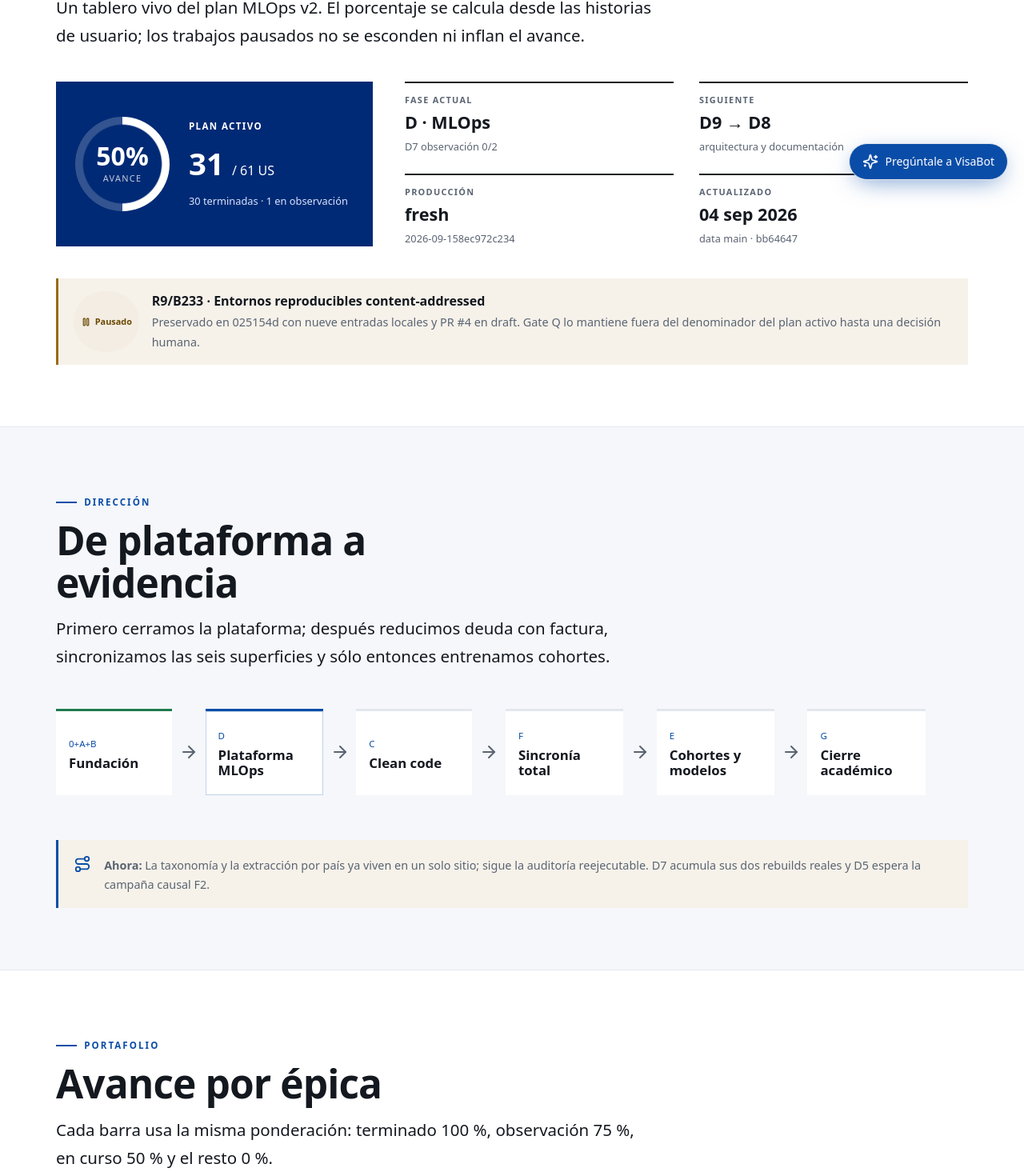
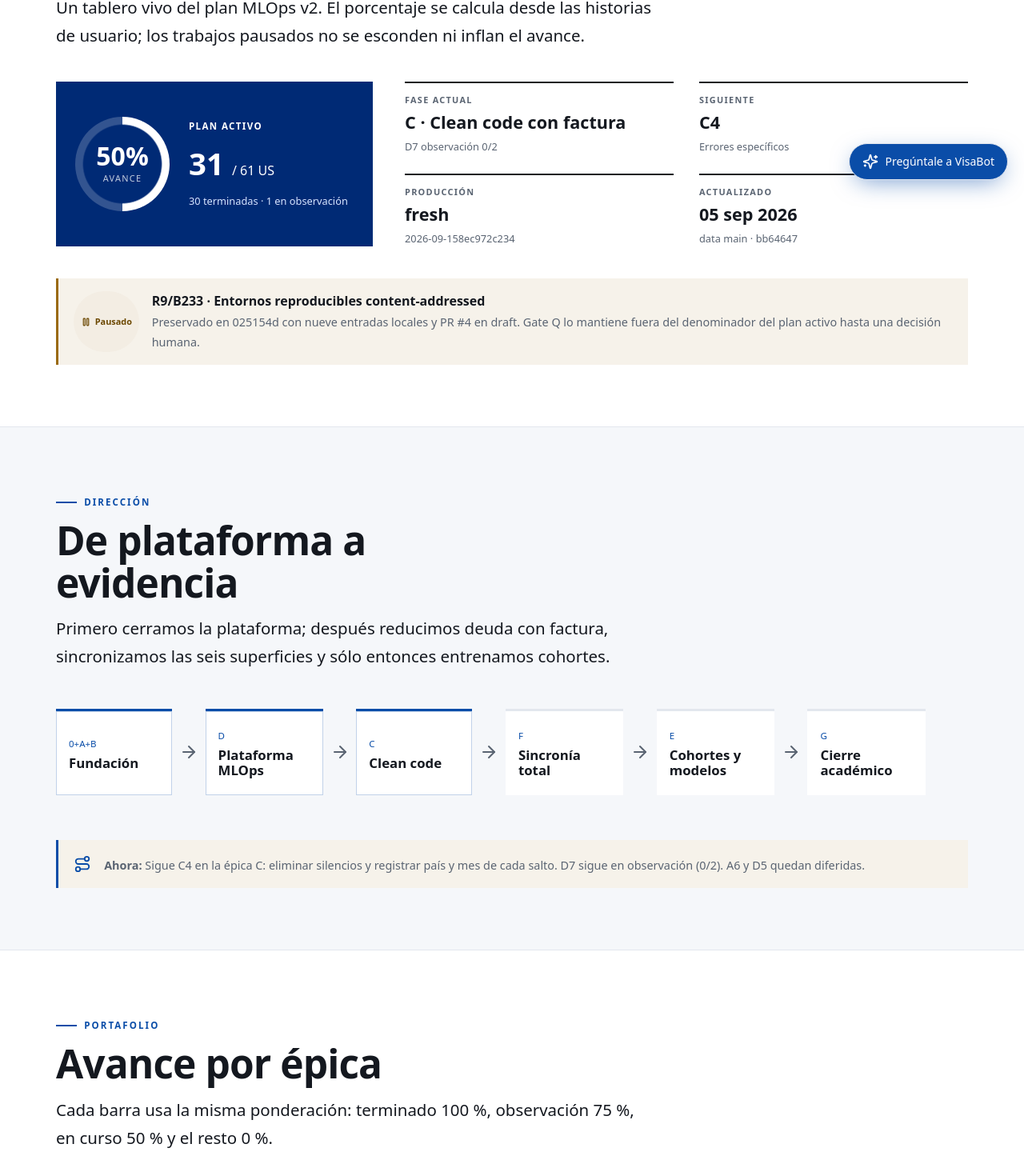
Before and after one commit to UACJ-MIAAD/VisaPredictAI_WEB, a Next.js app: page /plan in a window 1280 px wide. Shown: the part 555-2025 px from the top of the page at 80% size. Built offline with nearby package versions, Linux system fonts and the light colour scheme.

Commit message:
Web: derive the plan focus instead of hard-coding it

```diff
--- a/components/pages/plan-page.tsx
+++ b/components/pages/plan-page.tsx
@@ -14,6 +14,7 @@ import {
   PLAN_UPDATES,
   copy,
   epicStats,
+  planFocus,
   planStats,
   type PlanStatus,
 } from "@/lib/plan-data";
@@ -81,8 +82,31 @@ function SectionHeading({
   );
 }
 
+// «A6, D5 y D8» en vez de «A6 y D5 y D8»: la lista corrida necesita el conector sólo al final.
+const list = (items: { id: string }[], conjunction: string) => {
+  const ids = items.map((item) => item.id);
+  if (ids.length <= 1) return ids.join("");
+  return `${ids.slice(0, -1).join(", ")} ${conjunction} ${ids[ids.length - 1]}`;
+};
+
+// El resultado de una historia ya empieza en mayúscula porque se lee suelto en la tarjeta;
+// dentro de una frase corrida hay que bajarla, sin tocar siglas como «DVC» o «MASE».
+const lower = (text: string) =>
+  /^[A-ZÁÉÍÓÚÑ][a-záéíóúñ]/.test(text) ? text[0].toLowerCase() + text.slice(1) : text;
+
+// El estado de cada tramo de la ruta sale de sus épicas, no de una etiqueta escrita a mano:
+// así el diagrama no puede volver a decir «planificado» sobre una fase ya entregada.
+const roadmapStatus = (ids: string[]): PlanStatus => {
+  const stories = PLAN_EPICS.filter((epic) => ids.includes(epic.id)).flatMap((epic) => epic.stories);
+  if (stories.length === 0) return "planned";
+  if (stories.every((item) => item.status === "done")) return "done";
+  if (stories.some((item) => ["done", "observing", "active"].includes(item.status))) return "active";
+  return "planned";
+};
+
 export function PlanPage({ lang }: { lang: Lang }) {
   const stats = planStats();
+  const focus = planFocus();
   const es = lang === "es";
   const locale = es ? "es-MX" : "en-US";
 
@@ -129,13 +153,29 @@ export function PlanPage({ lang }: { lang: Lang }) {
             <div className={styles.metrics}>
               <article>
                 <span>{es ? "Fase actual" : "Current phase"}</span>
-                <strong>D · MLOps</strong>
-                <small>{es ? "D7 observación 0/2" : "D7 observation 0/2"}</small>
+                <strong>
+                  {focus.epic.id} · {copy(focus.epic.title, lang)}
+                </strong>
+                <small>
+                  {focus.observing.length > 0
+                    ? `${focus.observing.map((item) => item.id).join(", ")} ${
+                        es ? "observación" : "observation"
+                      } ${PLAN_META.observation.current}/${PLAN_META.observation.target}`
+                    : es
+                      ? "sin historias en observación"
+                      : "no stories under observation"}
+                </small>
               </article>
               <article>
                 <span>{es ? "Siguiente" : "Next"}</span>
-                <strong>D9 → D8</strong>
-                <small>{es ? "arquitectura y documentación" : "architecture and documentation"}</small>
+                <strong>{focus.next ? focus.next.id : es ? "Plan cerrado" : "Plan complete"}</strong>
+                <small>
+                  {focus.next
+                    ? copy(focus.next.title, lang)
+                    : es
+                      ? "ninguna historia por empezar"
+                      : "no stories left to start"}
+                </small>
               </article>
               <article>
                 <span>{es ? "Producción" : "Production"}</span>
@@ -150,7 +190,7 @@ export function PlanPage({ lang }: { lang: Lang }) {
                     month: "short",
                     year: "numeric",
                     timeZone: "UTC",
-                  }).format(new Date(`${PLAN_META.updatedAt}T00:00:00Z`))}
+                  }).format(new Date(`${focus.updatedAt}T00:00:00Z`))}
                 </strong>
                 <small>data main · {PLAN_META.dataMain.slice(0, 7)}</small>
               </article>
@@ -181,15 +221,15 @@ export function PlanPage({ lang }: { lang: Lang }) {
 
           <div className={styles.roadmap} aria-label={es ? "Ruta del plan" : "Plan route"}>
             {[
-              { id: "0+A+B", label: es ? "Fundación" : "Foundation", status: "done" as const },
-              { id: "D", label: es ? "Plataforma MLOps" : "MLOps platform", status: "active" as const },
-              { id: "C", label: es ? "Clean code" : "Clean code", status: "planned" as const },
-              { id: "F", label: es ? "Sincronía total" : "Full synchronization", status: "planned" as const },
-              { id: "E", label: es ? "Cohortes y modelos" : "Cohorts and models", status: "planned" as const },
-              { id: "G", label: es ? "Cierre académico" : "Academic closeout", status: "planned" as const },
+              { id: "0+A+B", label: es ? "Fundación" : "Foundation", epics: ["0", "A", "B"] },
+              { id: "D", label: es ? "Plataforma MLOps" : "MLOps platform", epics: ["D"] },
+              { id: "C", label: es ? "Clean code" : "Clean code", epics: ["C"] },
+              { id: "F", label: es ? "Sincronía total" : "Full synchronization", epics: ["F"] },
+              { id: "E", label: es ? "Cohortes y modelos" : "Cohorts and models", epics: ["E"] },
+              { id: "G", label: es ? "Cierre académico" : "Academic closeout", epics: ["G"] },
             ].map((step, index, all) => (
               <div className={styles.roadmapStep} key={step.id}>
-                <div className={styles.roadmapNode} data-status={step.status}>
+                <div className={styles.roadmapNode} data-status={roadmapStatus(step.epics)}>
                   <span>{step.id}</span>
                   <strong>{step.label}</strong>
                 </div>
@@ -202,9 +242,21 @@ export function PlanPage({ lang }: { lang: Lang }) {
             <Route aria-hidden />
             <p>
               <strong>{es ? "Ahora:" : "Now:"}</strong>{" "}
-              {es
-                ? "La taxonomía y la extracción por país ya viven en un solo sitio; sigue la auditoría reejecutable. D7 acumula sus dos rebuilds reales y D5 espera la campaña causal F2."
-                : "The taxonomy and per-country extraction now live in one place; the re-runnable audit comes next. D7 accumulates its two real rebuilds and D5 waits for the causal F2 campaign."}
+              {focus.next
+                ? es
+                  ? `Sigue ${focus.next.id} en la épica ${focus.epic.id}: ${lower(copy(focus.next.outcome, lang))}`
+                  : `${focus.next.id} is next in epic ${focus.epic.id}: ${lower(copy(focus.next.outcome, lang))}`
+                : es
+                  ? "No queda ninguna historia por empezar."
+                  : "No stories are left to start."}
+              {focus.observing.length > 0 &&
+                (es
+                  ? ` ${list(focus.observing, "y")} ${focus.observing.length > 1 ? "siguen" : "sigue"} en observación (${PLAN_META.observation.current}/${PLAN_META.observation.target}).`
+                  : ` ${list(focus.observing, "and")} ${focus.observing.length > 1 ? "remain" : "remains"} under observation (${PLAN_META.observation.current}/${PLAN_META.observation.target}).`)}
+              {focus.deferred.length > 0 &&
+                (es
+                  ? ` ${list(focus.deferred, "y")} ${focus.deferred.length > 1 ? "quedan diferidas" : "queda diferida"}.`
+                  : ` ${list(focus.deferred, "and")} ${focus.deferred.length > 1 ? "stay" : "stays"} deferred.`)}
             </p>
           </div>
         </div>
@@ -264,7 +316,7 @@ export function PlanPage({ lang }: { lang: Lang }) {
             {PLAN_EPICS.map((epic) => {
               const progress = epicStats(epic);
               return (
-                <details key={epic.id} open={epic.id === PLAN_META.currentEpic}>
+                <details key={epic.id} open={epic.id === focus.epic.id}>
                   <summary>
                     <span className={styles.detailCode}>{epic.id}</span>
                     <span className={styles.detailTitle}>
--- a/lib/plan-data.ts
+++ b/lib/plan-data.ts
@@ -42,13 +42,13 @@ const story = (
   evidence?: string,
 ): PlanStory => ({ id, title, outcome, status, evidence });
 
+// Sólo hechos que ningún dato del plan puede derivar. La fase actual, la siguiente historia y la
+// fecha de actualización se calculan en `planFocus()`: cablearlas aquí es lo que dejó la cabecera
+// anunciando «D9 → D8» meses después de entregar ambas.
 export const PLAN_META = {
-  updatedAt: "2026-09-04",
   dataMain: "bb64647848af2e5cc1768cfda622b5c9d415dd72",
-  webMain: "a3f3651334054b015dc970f02b6df6d6c73e9fe0",
   releaseId: "2026-09-158ec972c234",
   releaseStatus: "fresh",
-  currentEpic: "D",
   observation: { current: 0, target: 2 },
 } as const;
 
@@ -335,4 +335,44 @@ export function epicStats(epic: PlanEpic) {
   return { total, completed, percent: Math.round((points / total) * 100) };
 }
 
+export type PlanFocus = {
+  /** Épica que contiene la siguiente historia accionable; es la fase en curso. */
+  epic: PlanEpic;
+  /** Primera historia sin empezar, en el orden en que el plan las declara. */
+  next: PlanStory | null;
+  /** Historias entregadas que siguen bajo observación operacional. */
+  observing: PlanStory[];
+  /** Historias diferidas a una fase posterior. */
+  deferred: PlanStory[];
+  /** Fecha real más reciente del feed, no una constante que haya que recordar mover. */
+  updatedAt: string;
+};
+
+/**
+ * Deriva del propio plan lo que la cabecera anuncia. Todo lo que aquí se calcula solía estar
+ * cableado en el componente, y por eso el tablero siguió prometiendo épicas ya entregadas.
+ *
+ * Es una función pura: recibe el plan y el feed, no lee estado global, y no muta sus argumentos.
+ */
+export function planFocus(
+  epics: PlanEpic[] = PLAN_EPICS,
+  updates: PlanUpdate[] = PLAN_UPDATES,
+): PlanFocus {
+  const stories = epics.flatMap((epic) => epic.stories);
+  // «Accionable» es lo que todavía no se ha empezado. Lo diferido y lo pausado esperan otra
+  // decisión, así que no encabezan el plan aunque aparezcan antes en el orden declarado.
+  const next = stories.find((item) => item.status === "planned") ?? null;
+  const epic =
+    (next && epics.find((item) => item.stories.some((story) => story.id === next.id))) ??
+    epics[epics.length - 1];
+  const dates = updates.map((item) => item.date).sort();
+  return {
+    epic,
+    next,
+    observing: stories.filter((item) => item.status === "observing"),
+    deferred: stories.filter((item) => item.status === "deferred"),
+    updatedAt: dates[dates.length - 1] ?? "",
+  };
+}
+
 export const copy = (value: Copy, lang: Lang) => value[lang];
```
Also changed, not shown: 1 other file (tests, documents, lock files or other folders).
